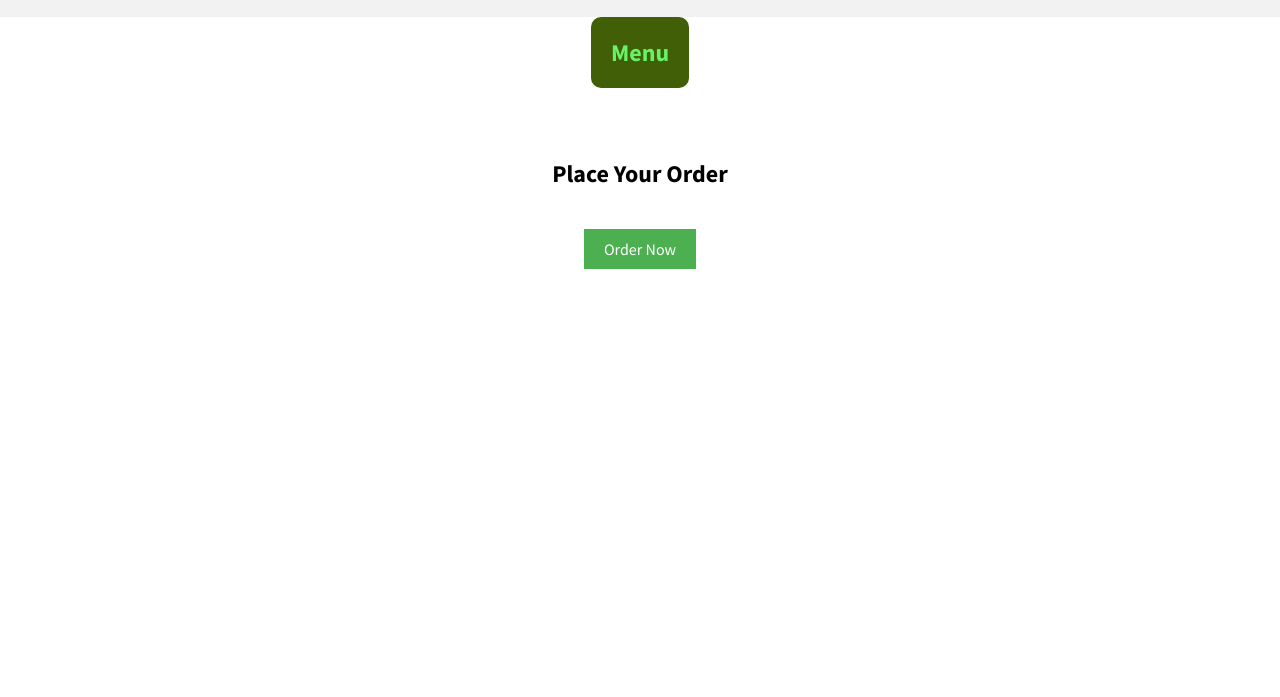
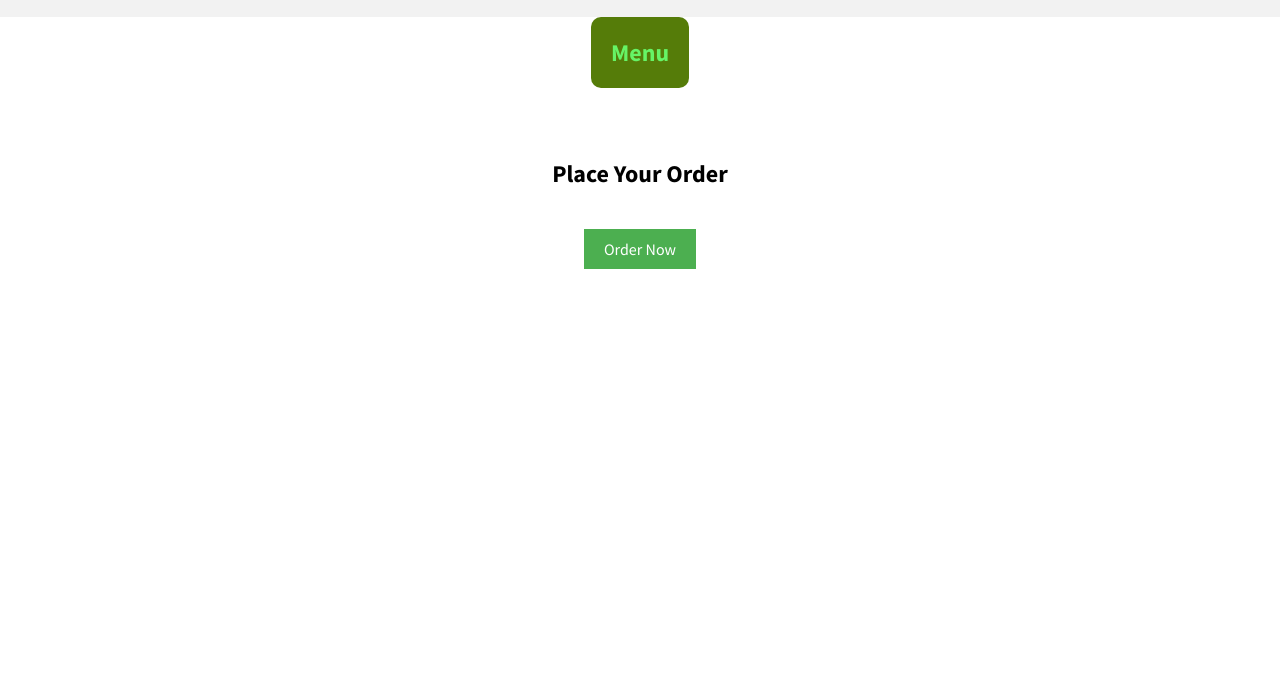
Before and after one commit to AbhiAdhav007/f3_contest1, a plain HTML site: page index.html in a window 1280 px wide. Shown: the part 103-800 px from the top of the page. Drawn offline with nearby package versions, Linux system fonts and the light colour scheme; no server answers.

Commit message:
modified

```diff
--- a/index.html
+++ b/index.html
@@ -20,7 +20,7 @@
     <h1>Welcome to Our Restaurant</h1>
   </header>
   <section>
-    <h1 style="background-color: rgb(65, 95, 6);">Menu</h1>
+    <h1 style="background-color: rgb(85, 124, 9);">Menu</h1>
     <div class="container"></div>
   </section>
   <main>
--- a/script.js
+++ b/script.js
@@ -104,6 +104,6 @@ async function getMenu() {
       console.log("Error:", error);
     }
   }
-
-  // Call the function to start the process
+  //
+  // Call the function to start the process now
   handlePromises();
--- a/style.css
+++ b/style.css
@@ -43,6 +43,7 @@
   .btn:hover {
     cursor: pointer;
   }
+
   h1 {
     margin-top: 20px;
     padding: 20px;
@@ -51,6 +52,7 @@
     background-color: rgb(22, 70, 70);
     border-radius: 10px;
   }
+  /* body tag */
 body {
     font-family: Arial, sans-serif;
     margin: 0;
```
